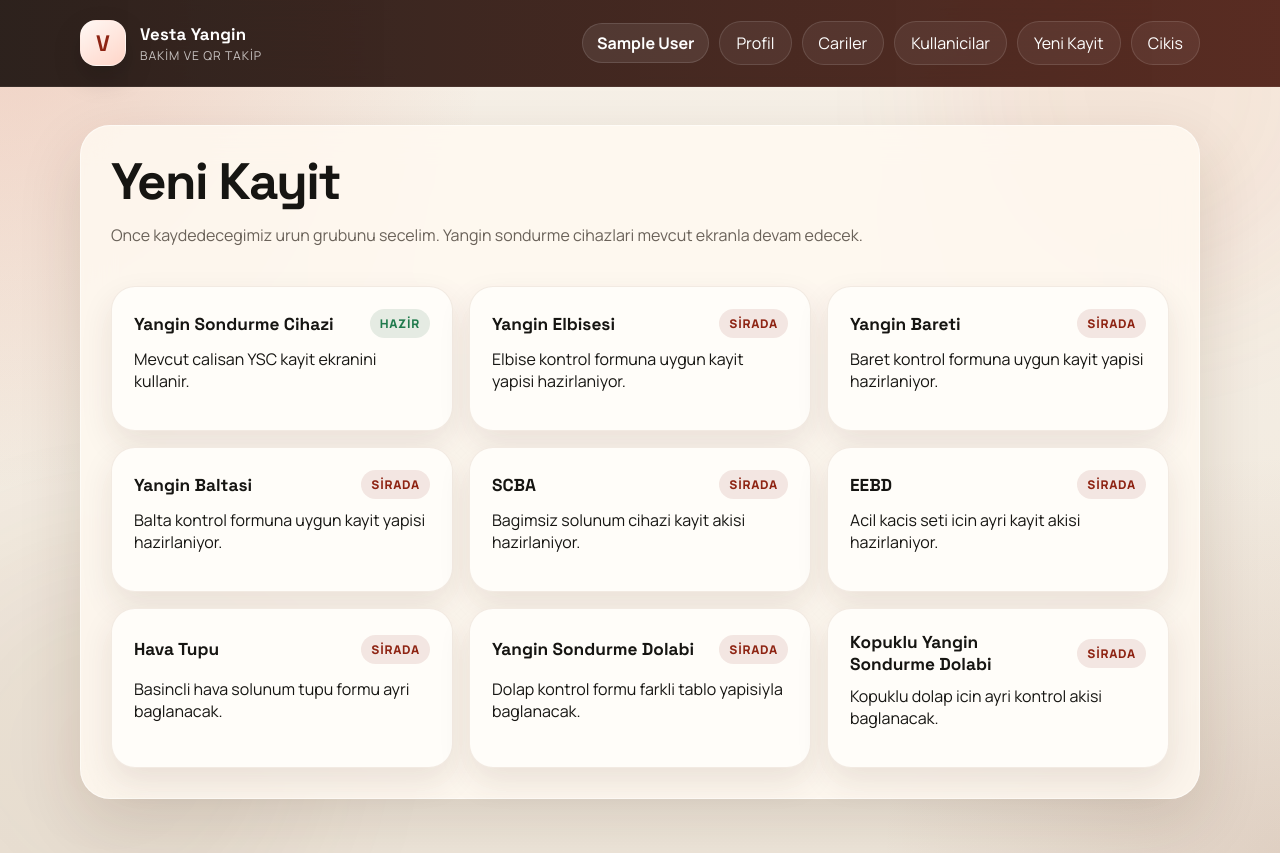
After one commit to ahmetklc35/vesta-yangin-takip, a Flask app: page /records/new in a window 1280 px wide. The commit adds this page. Run offline with Flask 3, Linux system fonts and the light colour scheme; the visitor is signed in with stand-in values (Sample User, id 1); some libraries are stand-ins or nearby versions.

Commit message:
Add record group selection before new registrations

```diff
--- a/app.py
+++ b/app.py
@@ -111,6 +111,63 @@ ASSET_CATEGORIES = [
 DEFAULT_ASSET_CATEGORY = ASSET_CATEGORIES[0]["label"]
 ASSET_CATEGORY_BY_SLUG = {item["slug"]: item for item in ASSET_CATEGORIES}
 ASSET_CATEGORY_BY_LABEL = {item["label"]: item for item in ASSET_CATEGORIES}
+REGISTRATION_GROUPS = [
+    {
+        "slug": "yangin-sondurme-cihazi",
+        "label": "Yangin Sondurme Cihazi",
+        "description": "Mevcut calisan YSC kayit ekranini kullanir.",
+        "status": "active",
+    },
+    {
+        "slug": "yangin-elbisesi",
+        "label": "Yangin Elbisesi",
+        "description": "Elbise kontrol formuna uygun kayit yapisi hazirlaniyor.",
+        "status": "planned",
+    },
+    {
+        "slug": "yangin-bareti",
+        "label": "Yangin Bareti",
+        "description": "Baret kontrol formuna uygun kayit yapisi hazirlaniyor.",
+        "status": "planned",
+    },
+    {
+        "slug": "yangin-baltasi",
+        "label": "Yangin Baltasi",
+        "description": "Balta kontrol formuna uygun kayit yapisi hazirlaniyor.",
+        "status": "planned",
+    },
+    {
+        "slug": "scba",
+        "label": "SCBA",
+        "description": "Bagimsiz solunum cihazi kayit akisi hazirlaniyor.",
+        "status": "planned",
+    },
+    {
+        "slug": "eebd",
+        "label": "EEBD",
+        "description": "Acil kacis seti icin ayri kayit akisi hazirlaniyor.",
+        "status": "planned",
+    },
+    {
+        "slug": "hava-tupu",
+        "label": "Hava Tupu",
+        "description": "Basincli hava solunum tupu formu ayri baglanacak.",
+        "status": "planned",
+    },
+    {
+        "slug": "yangin-sondurme-dolabi",
+        "label": "Yangin Sondurme Dolabi",
+        "description": "Dolap kontrol formu farkli tablo yapisiyla baglanacak.",
+        "status": "planned",
+    },
+    {
+        "slug": "kopuklu-yangin-sondurme-dolabi",
+        "label": "Kopuklu Yangin Sondurme Dolabi",
+        "description": "Kopuklu dolap icin ayri kontrol akisi baglanacak.",
+        "status": "planned",
+    },
+]
+REGISTRATION_GROUP_BY_SLUG = {item["slug"]: item for item in REGISTRATION_GROUPS}
 EQUIPMENT_PRESETS = {
     "Kopuk": {
         "title": "Taşınılabilir Yangın Söndürücü, 9 Litre Köpük",
@@ -772,6 +829,10 @@ def build_company_portal_sections(company_id: int) -> list[dict]:
     return sections
 
 
+def get_registration_groups() -> list[dict]:
+    return REGISTRATION_GROUPS
+
+
 def sync_company_payload_from_selection(form: dict[str, str]) -> tuple[dict[str, str], dict]:
     company_id_raw = (form.get("company_id") or "").strip()
     if not company_id_raw:
@@ -2304,6 +2365,29 @@ def create_extinguisher():
     )
 
 
+@app.route("/records/new")
+@login_required
+def record_group_picker():
+    return render_template(
+        "record_group_picker.html",
+        groups=get_registration_groups(),
+    )
+
+
+@app.route("/records/new/<group_slug>")
+@login_required
+def record_group_entry(group_slug: str):
+    group = REGISTRATION_GROUP_BY_SLUG.get(group_slug)
+    if group is None:
+        abort(404)
+    if group_slug == "yangin-sondurme-cihazi":
+        return redirect(url_for("create_extinguisher"))
+    return render_template(
+        "record_group_placeholder.html",
+        group=group,
+    )
+
+
 @app.route("/extinguishers/<public_id>")
 @login_required
 def extinguisher_detail(public_id: str):
--- a/static/style.css
+++ b/static/style.css
@@ -588,6 +588,61 @@ tbody tr:nth-child(odd) td {
   background: white;
 }
 
+.group-picker-grid {
+  display: grid;
+  grid-template-columns: repeat(3, minmax(0, 1fr));
+  gap: 16px;
+}
+
+.group-picker-card {
+  text-decoration: none;
+  color: inherit;
+  display: grid;
+  gap: 10px;
+  padding: 22px;
+  border-radius: 24px;
+  background: var(--surface-strong);
+  border: 1px solid rgba(161, 119, 87, 0.14);
+  box-shadow: var(--soft-shadow);
+  transition: transform 140ms ease, box-shadow 140ms ease;
+}
+
+.group-picker-card:hover {
+  transform: translateY(-2px);
+  box-shadow: 0 18px 32px rgba(67, 33, 16, 0.14);
+}
+
+.group-picker-head {
+  display: flex;
+  align-items: center;
+  justify-content: space-between;
+  gap: 10px;
+}
+
+.group-picker-head strong {
+  font-family: "Space Grotesk", sans-serif;
+  font-size: 1.08rem;
+}
+
+.group-status {
+  border-radius: 999px;
+  padding: 6px 10px;
+  font-size: 0.75rem;
+  font-weight: 800;
+  letter-spacing: 0.06em;
+  text-transform: uppercase;
+}
+
+.group-status.active {
+  background: rgba(47, 109, 68, 0.12);
+  color: var(--success);
+}
+
+.group-status.planned {
+  background: rgba(142, 36, 19, 0.10);
+  color: var(--accent-dark);
+}
+
 .monthly-table th,
 .monthly-table td {
   text-align: center;
@@ -920,6 +975,10 @@ tbody tr:nth-child(odd) td {
     grid-template-columns: 1fr;
   }
 
+  .group-picker-grid {
+    grid-template-columns: 1fr;
+  }
+
   h1 {
     max-width: 100%;
   }
--- a/templates/base.html
+++ b/templates/base.html
@@ -28,7 +28,7 @@
             <a href="{{ url_for('company_management') }}">Cariler</a>
             <a href="{{ url_for('user_management') }}">Kullanicilar</a>
           {% endif %}
-          <a href="{{ url_for('create_extinguisher') }}">Yeni Kayit</a>
+          <a href="{{ url_for('record_group_picker') }}">Yeni Kayit</a>
           <a href="{{ url_for('logout') }}">Cikis</a>
         </nav>
       </div>
--- a/templates/index.html
+++ b/templates/index.html
@@ -16,7 +16,7 @@
       </div>
     </div>
     <div class="hero-actions">
-      <a class="button" href="{{ url_for('create_extinguisher') }}">Yeni Tup Kaydi</a>
+      <a class="button" href="{{ url_for('record_group_picker') }}">Yeni Kayit</a>
       <a class="button secondary" href="{{ url_for('export_extinguishers') }}">Excel Tup Listesi</a>
       <a class="button secondary" href="{{ url_for('export_service_logs') }}">Excel Bakim Gecmisi</a>
     </div>
--- /dev/null
+++ b/templates/record_group_picker.html
@@ -0,0 +1,28 @@
+{% extends "base.html" %}
+
+{% block content %}
+  <section class="card form-card">
+    <div class="section-head">
+      <div>
+        <h1>Yeni Kayit</h1>
+        <p class="muted">Once kaydedecegimiz urun grubunu secelim. Yangin sondurme cihazlari mevcut ekranla devam edecek.</p>
+      </div>
+    </div>
+
+    <section class="group-picker-grid">
+      {% for group in groups %}
+        <a class="group-picker-card" href="{{ url_for('record_group_entry', group_slug=group.slug) }}">
+          <div class="group-picker-head">
+            <strong>{{ group.label }}</strong>
+            {% if group.status == 'active' %}
+              <span class="group-status active">Hazir</span>
+            {% else %}
+              <span class="group-status planned">Sirada</span>
+            {% endif %}
+          </div>
+          <p>{{ group.description }}</p>
+        </a>
+      {% endfor %}
+    </section>
+  </section>
+{% endblock %}
```
Also changed, not shown: templates/record_group_placeholder.html (added, +20 -0 lines).
